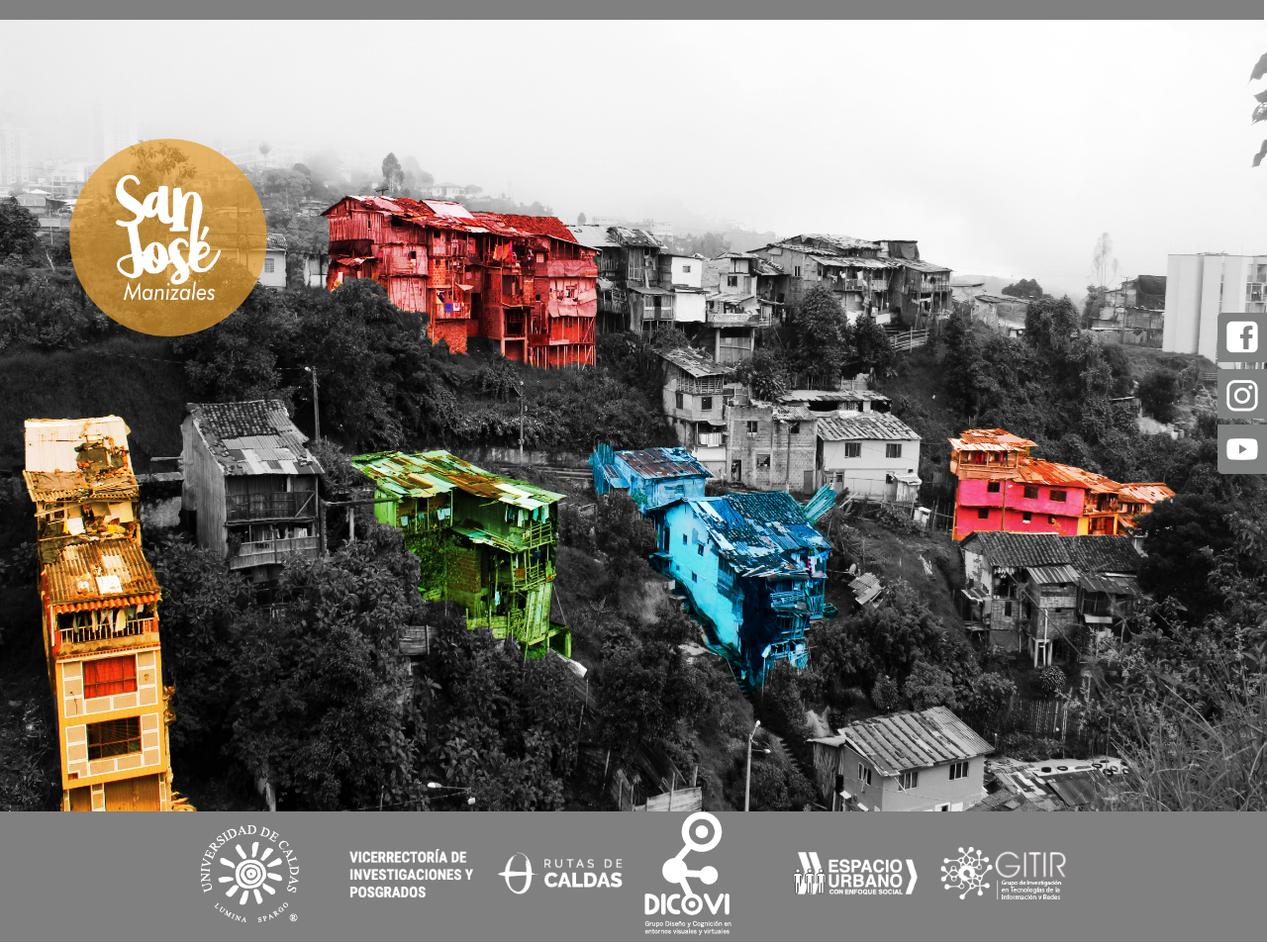
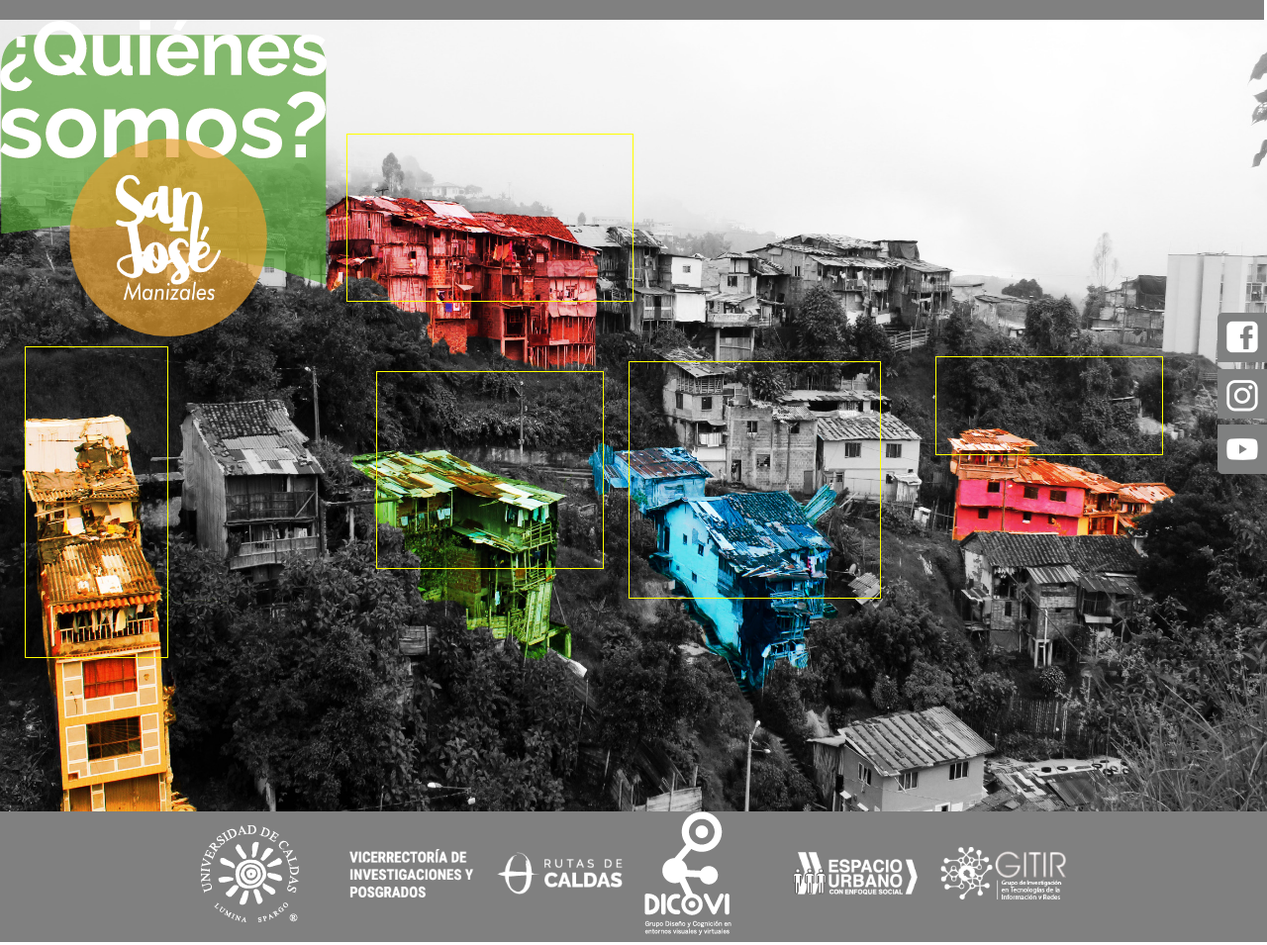
Before and after one commit to orocamilo/rutasdecaldas, a plain HTML site: page Includes/Index.html in a window 1280 px wide. Shown: the whole page at 99% size. Drawn offline with Linux system fonts and the light colour scheme.

Commit message:
otra modificacion pequeña

```diff
--- a/Includes/Index.html
+++ b/Includes/Index.html
@@ -25,23 +25,23 @@
 
         <!-- botones e imagenes casas -->
         <div>
-            <button id="btnVerde" class="manito modal-trigger" data-target="modal1"></button>
-            <img src="Images/boton-02.png" alt="" class="hide">
+            <button id="btnVerde" class="manito modal-trigger boton-casas" data-target="modal1"></button>
+            <img src="Images/boton-02.png" alt="" class="">
         </div>
         <div>
-            <button id="btnRojo" class="manito modal-trigger" data-target="modal1"></button>
+            <button id="btnRojo" class="manito modal-trigger boton-casas" data-target="modal1"></button>
             <img src="Images/boton-04.png" alt="" class="hide">
         </div>
         <div>
-            <button id="btnAzul" class="manito modal-trigger" data-target="modal1"></button>
+            <button id="btnAzul" class="manito modal-trigger boton-casas" data-target="modal1"></button>
             <img src="Images/boton-03.png" alt="" class="hide">
         </div>
         <div>
-            <button id="btnRosa" class="manito modal-trigger" data-target="modal1"></button>
+            <button id="btnRosa" class="manito modal-trigger boton-casas" data-target="modal1"></button>
             <img src="Images/boton-05.png" alt="" class="hide">
         </div>
         <div>
-            <button id="btnNaranja" class="manito"></button>
+            <button id="btnNaranja" class="manito boton-casas"></button>
             <img src="Images/Elementos%20%20Qué%20proponemos/elemento-01.png" id="imgNaranja" class="imagen-naranja hide">
             <img src="Images/boton-01.png" id="imgNaranja2" class="imagen-naranja hide">
         </div>
--- a/Includes/Styles/estilos.css
+++ b/Includes/Styles/estilos.css
@@ -82,55 +82,42 @@ footer{
 #btnRojo{
     width: 290px;
     height: 170px;
-    position: absolute;
     top: 115px;
     left: 350px;
-    padding: 0;
-    border: none;
-    background: none;
 }
 
 #btnNaranja{
     width: 145px;
     height: 315px;
-    position: absolute;
     top: 330px;
     left: 25px;
-    padding: 0;
-    border: none;
-    background: none;
 }
 
 #btnAzul{
     width: 255px;
     height: 240px;
-    position: absolute;
     top: 345px;
     left: 635px;
-    padding: 0;
-    border: none;
-    background: none;
 }
 
 #btnVerde{
     width: 230px;
     height: 200px;
-    position: absolute;
     top: 355px;
     left: 380px;
-    padding: 0;
-    border: none;
-    background: none;
 }
 
 #btnRosa{
     width: 230px;
     height: 100px;
-    position: absolute;
     top: 340px;
     right: 105px;
+}
+
+.boton-casas{
+    position: absolute;
     padding: 0;
-    border: none;
+    border: 1px solid #ffff00;
     background: none;
 }
 .imagen{
@@ -171,12 +158,14 @@ footer{
     position: absolute;
     top: 330px;
     left: 120px;
+    border: 1px solid #76ff03;
 }
 
 .once{
     animation-duration: 3s;
     animation-delay: 500ms;
 }
+
 
 @media #{$small-and-down} {
 
```
